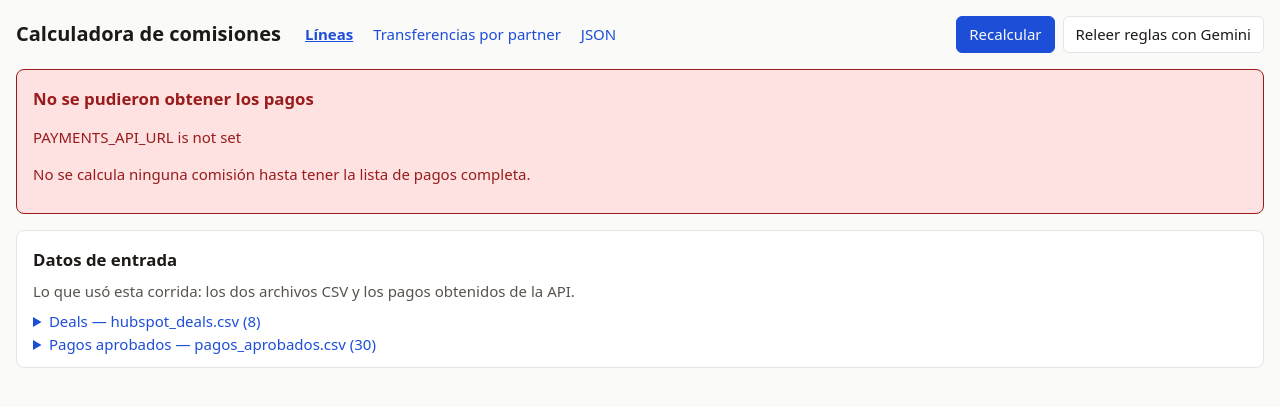
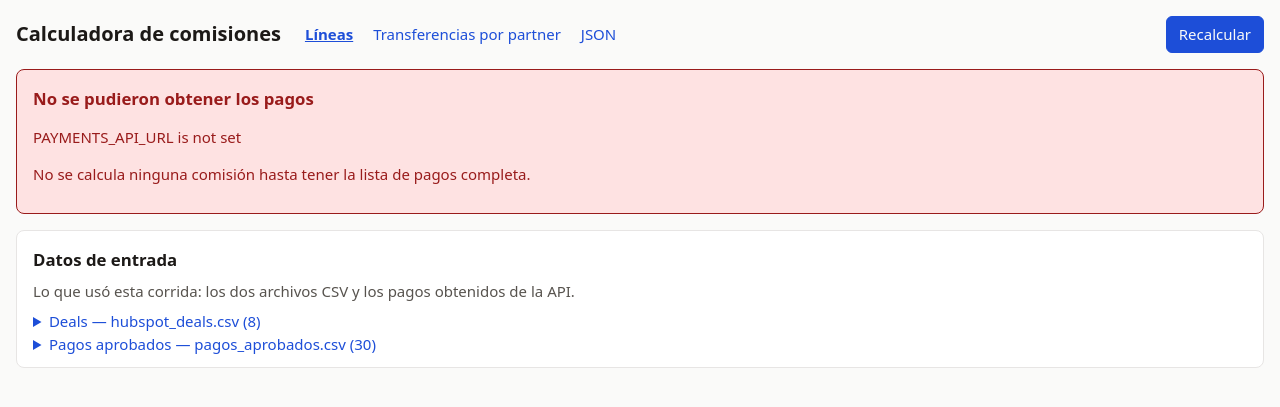
Before and after one commit to HitomiD/humand-commission-calculator, a FastAPI app: page / in a window 1280 px wide. Shown: the top 407 px of the page. Run offline with FastAPI, Linux system fonts and the light colour scheme.

Commit message:
feat: single Recalcular button that rereads rules; show amounts in USD
- One button: fetch payments and have Gemini read every rule again
  (?recalcular=1); a plain load still reuses the in-memory readings
- Show every amount on the page with its currency (USD)
- Notes: temperature vs self-consistency as a future experiment

```diff
--- a/calculator/app.py
+++ b/calculator/app.py
@@ -4,8 +4,9 @@ FastAPI app that runs the commission pipeline (``calculator/pipeline.py``)
 and renders the results with Jinja templates. It is served locally by
 Uvicorn and on Vercel through ``api/index.py``.
 
-Every route runs the whole pipeline. ``releer=1`` makes Gemini read every
-rule again instead of reusing the readings this instance remembers (D-40).
+Every route runs the whole pipeline. ``recalcular=1`` (the "Recalcular"
+button) makes Gemini read every rule again; a plain page load reuses the
+readings this instance remembers (D-40).
 """
 
 from pathlib import Path
@@ -20,25 +21,27 @@ from calculator.rules import describe_rule
 # Resolved from this file, like DATA_DIR, so it works under Uvicorn and Vercel.
 templates = Jinja2Templates(directory=Path(__file__).resolve().parent / "templates")
 templates.env.filters["describe_rule"] = describe_rule
+# Money is always shown with its currency; the challenge states all amounts are USD.
+templates.env.filters["usd"] = lambda v: "" if v is None else f"USD {v}"
 templates.env.filters["as_json"] = lambda model: model.model_dump_json(indent=2)
 
 app = FastAPI(title="Commission calculator")
 
 
-def _page(request: Request, name: str, releer: bool) -> HTMLResponse:
-    return templates.TemplateResponse(request, name, {"r": pipeline.run(refresh=releer)})
+def _page(request: Request, name: str, recalcular: bool) -> HTMLResponse:
+    return templates.TemplateResponse(request, name, {"r": pipeline.run(refresh=recalcular)})
 
 
 @app.get("/", response_class=HTMLResponse)
-def index(request: Request, releer: bool = False):
+def index(request: Request, recalcular: bool = False):
     """Commission lines, the rules read, and the inputs they came from."""
-    return _page(request, "index.html", releer)
+    return _page(request, "index.html", recalcular)
 
 
 @app.get("/partners", response_class=HTMLResponse)
-def partners(request: Request, releer: bool = False):
+def partners(request: Request, recalcular: bool = False):
     """The same lines grouped into one transfer per partner (step 5 of the challenge)."""
-    return _page(request, "partners.html", releer)
+    return _page(request, "partners.html", recalcular)
 
 
 def _rules_json(r: pipeline.PipelineResult) -> dict | None:
@@ -57,8 +60,8 @@ def _rules_json(r: pipeline.PipelineResult) -> dict | None:
 # The results as JSON, e.g. to compare with the expected output. On Vercel,
 # every /api/* path is rewritten to this app (see vercel.json).
 @app.get("/api/commissions")
-def commissions_json(releer: bool = False) -> dict:
-    r = pipeline.run(refresh=releer)
+def commissions_json(recalcular: bool = False) -> dict:
+    r = pipeline.run(refresh=recalcular)
     return {
         "load_error": r.load_error,
         "fetch_error": r.fetch_error,
@@ -72,8 +75,8 @@ def commissions_json(releer: bool = False) -> dict:
 
 # Everything the run used, inputs included, for debugging.
 @app.get("/api/data")
-def data_json(releer: bool = False) -> dict:
-    r = pipeline.run(refresh=releer)
+def data_json(recalcular: bool = False) -> dict:
+    r = pipeline.run(refresh=recalcular)
     d = r.data
     return {
         "load_error": r.load_error,
--- a/calculator/templates/base.html
+++ b/calculator/templates/base.html
@@ -63,10 +63,9 @@
       <a href="/partners" {% if path == "/partners" %}aria-current="page"{% endif %}>Transferencias por partner</a>
       <a href="/api/commissions">JSON</a>
     </nav>
-    {# "Recalcular" reuses the rules already read; "Releer" asks Gemini again (D-40). #}
+    {# "Recalcular" fetches the payments and has Gemini read every rule again (D-40). #}
     <form class="run" method="get" action="{{ path }}">
-      <button type="submit" class="primary">Recalcular</button>
-      <button type="submit" name="releer" value="1">Releer reglas con Gemini</button>
+      <button type="submit" class="primary" name="recalcular" value="1">Recalcular</button>
     </form>
   </header>
   <main>
--- a/calculator/templates/index.html
+++ b/calculator/templates/index.html
@@ -37,7 +37,7 @@
   <h2>Líneas de comisión ({{ r.lines | length }})</h2>
   <p class="note">Una línea por pago nuevo. Reglas leídas por {{ r.rules.model }}. El deal enlaza a la regla que usó; "detalle" muestra cómo se llegó al monto.</p>
   <div class="stats">
-    <span>A pagar: <b>{{ paid | sum(attribute="monto_a_comisionar") }}</b> en {{ paid | length }} línea(s)</span>
+    <span>A pagar: <b>{{ paid | sum(attribute="monto_a_comisionar") | usd }}</b> en {{ paid | length }} línea(s)</span>
     {% for estado in ["completo", "incompleto", "en_curso", "no_corresponde", "requiere_revision"] %}
     {% set n = r.lines | selectattr("estado", "equalto", estado) | list | length %}
     {% if n %}<span><span class="badge {{ estado }}">{{ estado }}</span> {{ n }}</span>{% endif %}
@@ -53,9 +53,9 @@
       <td>{% if l.deal_id and l.deal_id in r.rules.rules %}<a href="#regla-{{ l.deal_id }}">{{ l.deal_id }}</a>{% else %}{{ l.deal_id or "—" }}{% endif %}</td>
       <td>{{ l.payment_id or "—" }}</td>
       <td>{{ l.base_usada or "" }}</td>
-      <td class="num">{{ l.base_mensual if l.base_mensual is not none else "" }}</td>
+      <td class="num">{{ l.base_mensual | usd }}</td>
       <td class="nowrap">{{ l.meses_elegibles or "" }}</td>
-      <td class="num">{{ l.monto_a_comisionar }}</td>
+      <td class="num">{{ l.monto_a_comisionar | usd }}</td>
       <td><span class="badge {{ l.estado }}">{{ l.estado }}</span></td>
       <td>{{ l.memo or "" }}</td>
       <td>{{ l.reason or "" }}</td>
@@ -63,9 +63,9 @@
         {% if l.trace %}
         <details><summary>detalle</summary>
           Regla: {{ l.trace.rule | describe_rule }}<br>
-          {{ l.trace.months_before }} meses previos; pago de {{ l.trace.payment_amount }} por {{ l.trace.months_in_payment }} mes(es)<br>
-          {% for s in l.trace.slices %}m{{ s.from_month }}-m{{ s.to_month }}: {{ s.months }} × {{ l.trace.base_mensual }} × {{ s.pct }}% = {{ s.amount }}<br>{% endfor %}
-          {% if l.trace.fee_deducted is not none %}bruto {{ l.trace.gross_amount }} − fee {{ l.trace.fee_deducted }}; fee adeudado {{ l.trace.fee_balance_after }}<br>{% endif %}
+          {{ l.trace.months_before }} meses previos; pago de {{ l.trace.payment_amount | usd }} por {{ l.trace.months_in_payment }} mes(es)<br>
+          {% for s in l.trace.slices %}m{{ s.from_month }}-m{{ s.to_month }}: {{ s.months }} × {{ l.trace.base_mensual | usd }} × {{ s.pct }}% = {{ s.amount | usd }}<br>{% endfor %}
+          {% if l.trace.fee_deducted is not none %}bruto {{ l.trace.gross_amount | usd }} − fee {{ l.trace.fee_deducted | usd }}; fee adeudado {{ l.trace.fee_balance_after | usd }}<br>{% endif %}
           {% for f in l.trace.flags %}{{ f }}<br>{% endfor %}
         </details>
         {% endif %}
@@ -119,7 +119,7 @@
         <td>{{ d.partner_commission_pct }}</td>
         <td>{{ d.partner_commission_notes or "" }}</td>
         <td>{{ "Yes" if d.commission_on_expansion else "No" }}</td>
-        <td class="num">{{ d.amount_by_contract }}</td>
+        <td class="num">{{ d.amount_by_contract | usd }}</td>
         <td>{{ d.estado_pago_comision or "" }}</td>
         <td>{{ d.date_of_first_payment or "" }}</td>
         {% set m = r.months_done.get(d.deal_id, 0) %}
--- a/calculator/templates/partners.html
+++ b/calculator/templates/partners.html
@@ -13,7 +13,7 @@
 
 {% for t in r.transfers %}
 <section>
-  <h2>{{ t.partner }} · {{ t.total }}</h2>
+  <h2>{{ t.partner }} · {{ t.total | usd }}</h2>
   {% if t.memo %}
   <p class="note">Memo de la transferencia:</p>
   <pre>{{ t.memo }}</pre>
@@ -23,7 +23,7 @@
     <tr>
       <td>{{ l.deal_id }}</td><td>{{ l.payment_id }}</td><td>{{ l.meses_elegibles }}</td>
       <td><span class="badge {{ l.estado }}">{{ l.estado }}</span></td>
-      <td class="num">{{ l.monto_a_comisionar }}</td><td>{{ l.memo }}</td>
+      <td class="num">{{ l.monto_a_comisionar | usd }}</td><td>{{ l.memo }}</td>
     </tr>
     {% endfor %}
   </table>
```
Also changed, not shown: tests/test_app.py (+4 -4 lines).
